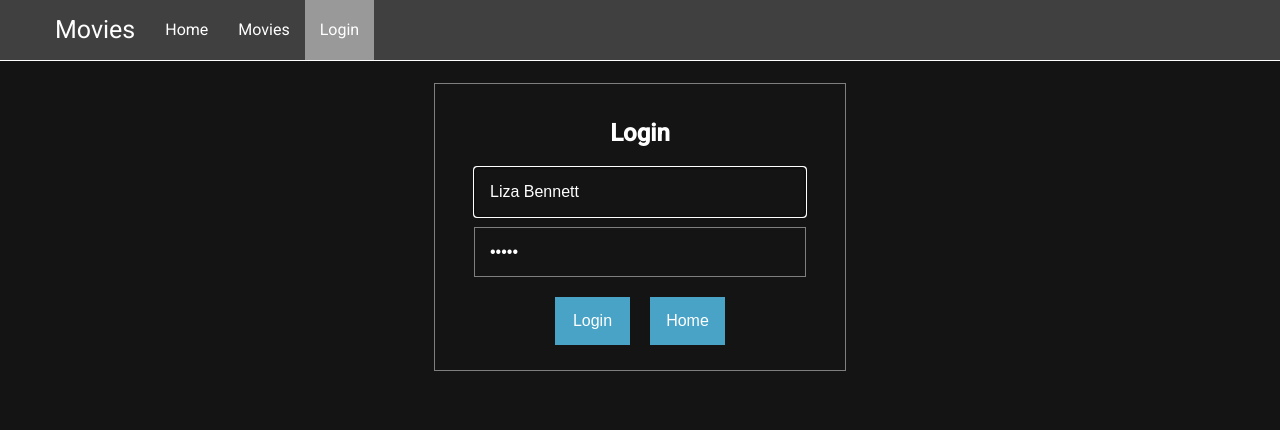
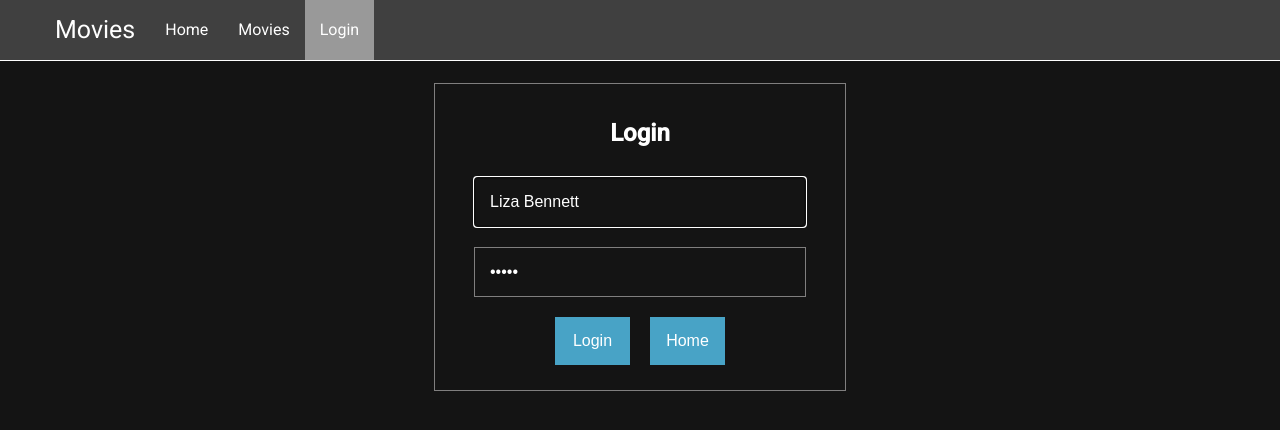
Before and after one commit to online-edu/ng-movies, an Angular app: page /login in a window 1280 px wide. Shown: the top 430 px of the page. Built offline with nearby package versions, Linux system fonts and the light colour scheme.

Commit message:
fix: login issue and style improvement

```diff
--- a/src/app/login/login.component.ts
+++ b/src/app/login/login.component.ts
@@ -19,7 +19,8 @@ export class LoginComponent {
     login() {
         if (this.user.id !== "" && this.user.password !== "") {
             localStorage.setItem("loggedIn", "true");
-            let url = btoa(this.route.snapshot.queryParams['returnUrl']) || '/admin';
+            let url = this.route.snapshot.queryParams['returnUrl'];
+            url = url != undefined ? btoa(url) : '/admin'
             this.router.navigate([url])
         }
     }
--- a/src/app/shared/common.scss
+++ b/src/app/shared/common.scss
@@ -32,6 +32,8 @@
 }
 
 @mixin formStyles{
+    display: flex;
+    flex-direction: column;
     max-width: 380px;
     padding: 15px;
     margin: 10px auto;
```
